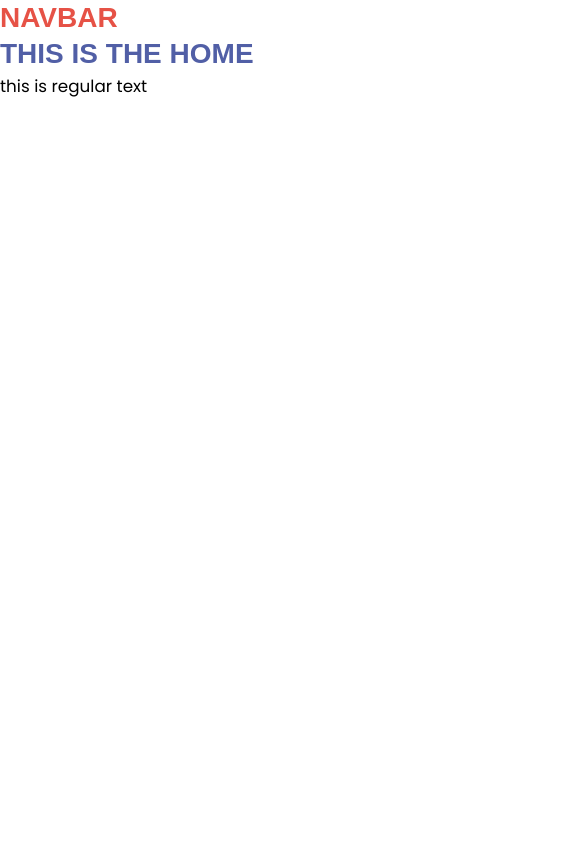
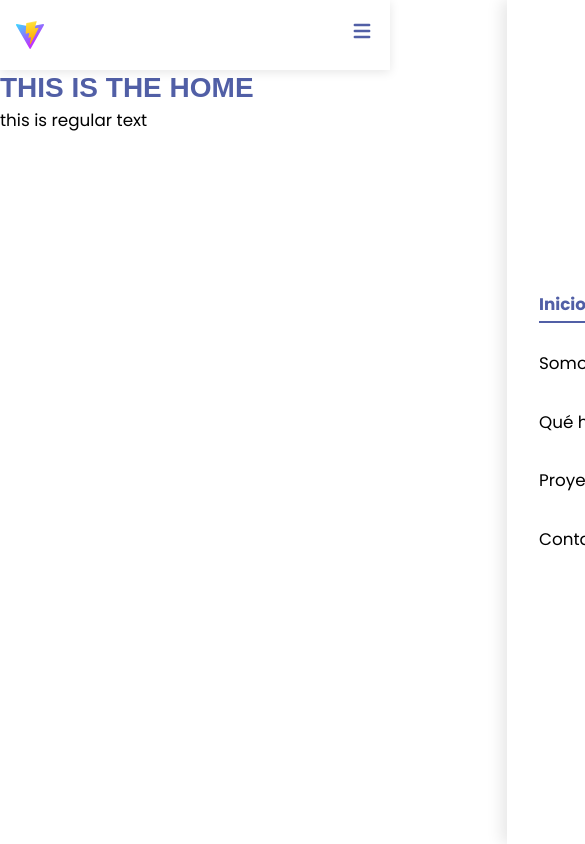
Before and after one commit to Bulllt/MatrizWebsite, a React (Vite) app: page / in a window 390 px wide. Shown: the top 844 px of the page, 585 px wide, since content can reach past the window. Built offline with nearby package versions, Linux system fonts and the light colour scheme; a web font is replaced by a local one.

Commit message:
feat: Navbar components style implemented

```diff
--- a/package.json
+++ b/package.json
@@ -12,6 +12,7 @@
   "dependencies": {
     "react": "^19.1.1",
     "react-dom": "^19.1.1",
+    "react-icons": "^5.5.0",
     "react-router-dom": "^7.9.1"
   },
   "devDependencies": {
--- a/src/components/navbar/index.jsx
+++ b/src/components/navbar/index.jsx
@@ -1,10 +1,60 @@
-import React from "react";
+import React, { useState } from "react";
+import { NavLink } from "react-router-dom";
+import { HiMenu, HiX } from "react-icons/hi";
+import { FaInstagram } from "react-icons/fa";
 import "./style.css";
 
 export default function Navbar() {
+  const [isMenuOpen, setIsMenuOpen] = useState(false);
+
+  const toggleMenu = () => {
+    setIsMenuOpen(!isMenuOpen);
+  };
+
+  const navLinks = [
+    { name: "Inicio", path: "/" },
+    { name: "Somos", path: "/somos" },
+    { name: "Qué hacemos", path: "/queHacemos" },
+    { name: "Proyectos", path: "/proyectos" },
+    { name: "Contacto", path: "/contacto" },
+  ];
+
   return (
     <nav className="navbarContainer">
-      <h1>NAVBAR</h1>
+      <NavLink to={"/"} className="navbarLogo">
+        <img src="/vite.svg" alt="Logo" />
+      </NavLink>
+
+      <div className={`navbarLinks ${isMenuOpen ? "navbarLinksActive" : ""}`}>
+        {navLinks.map((link, index) => (
+          <NavLink
+            key={index}
+            to={link.path}
+            className={({ isActive }) =>
+              isActive ? "navbarLink navbarLinkActive" : "navbarLink"
+            }
+            onClick={() => setIsMenuOpen(false)}
+          >
+            {link.name}
+          </NavLink>
+        ))}
+
+        <div className="navbarSidebarFooter">
+          <a
+            href="https://instagram.com"
+            target="_blank"
+            rel="noopener noreferrer"
+            className="navbarInstagramLink"
+          >
+            <FaInstagram className="navbarInstagramIcon" />
+          </a>
+          <p className="navbarLocation">Osorno, Chile</p>
+        </div>
+      </div>
+
+      <div className="navbarToggle" onClick={toggleMenu}>
+        {isMenuOpen ? <HiX /> : <HiMenu />}
+      </div>
     </nav>
   );
 }
--- a/src/components/navbar/style.css
+++ b/src/components/navbar/style.css
@@ -1,3 +1,150 @@
-.navbarContainer h1 {
+.navbarContainer {
+  display: flex;
+  justify-content: space-between;
+  align-items: center;
+  padding: 1rem 2rem;
+  background-color: rgba(255, 255, 255, 0.9);
+  backdrop-filter: blur(10px);
+  position: sticky;
+  top: 0;
+  z-index: 1000;
+  box-shadow: 0 2px 10px rgba(0, 0, 0, 0.1);
+}
+
+.navbarLogo {
+  cursor: pointer;
+  display: flex;
+  align-items: center;
+}
+
+.navbarLogo img {
+  height: 2rem;
+  width: auto;
+  transition: var(--transition);
+}
+
+.navbarLogo img:hover {
+  transform: scale(1.1);
+}
+
+.navbarLinks {
+  display: flex;
+  gap: 2rem;
+}
+
+.navbarLink {
+  color: var(--text-color);
+  text-decoration: none;
+  transition: var(--transition);
+  position: relative;
+}
+
+.navbarLink:hover {
+  color: var(--primary-color);
+}
+
+.navbarLink::after {
+  content: "";
+  position: absolute;
+  width: 0;
+  height: 2px;
+  bottom: -5px;
+  left: 0;
+  background-color: var(--primary-color);
+  transition: var(--transition);
+}
+
+.navbarLink:hover::after {
+  width: 100%;
+}
+
+.navbarLinkActive {
+  color: var(--primary-color);
+  font-weight: 800;
+}
+
+.navbarLinkActive::after {
+  width: 100%;
+}
+
+.navbarSidebarFooter {
+  display: none;
+  flex-direction: column;
+  align-items: center;
+  gap: 0.5rem;
+  margin-top: 2rem;
+  padding-top: 2rem;
+  border-top: 1px solid rgba(0, 0, 0, 0.1);
+}
+
+.navbarInstagramLink {
+  display: flex;
+  align-items: center;
+  justify-content: center;
+  transition: var(--transition);
+}
+
+.navbarInstagramIcon {
+  font-size: 1.5rem;
+  color: var(--primary-color);
+  transition: var(--transition);
+}
+
+.navbarInstagramLink:hover .navbarInstagramIcon {
   color: var(--accent-color);
+  transform: scale(1.1);
 }
+
+.navbarLocation {
+  font-size: 0.9rem;
+  color: var(--gray);
+  margin: 0;
+}
+
+.navbarToggle {
+  display: none;
+  font-size: 1.5rem;
+  cursor: pointer;
+  color: var(--primary-color);
+}
+
+/* Responsive styles */
+@media screen and (max-width: 768px) {
+  .navbarContainer {
+    padding: 1rem;
+  }
+
+  .navbarLogo img {
+    height: 1.75rem;
+  }
+
+  .navbarLinks {
+    position: fixed;
+    top: 0;
+    right: -100%;
+    height: 100vh;
+    width: 70%;
+    flex-direction: column;
+    background-color: var(--background);
+    box-shadow: -5px 0 15px rgba(0, 0, 0, 0.1);
+    padding: 2rem;
+    transition: var(--transition);
+    gap: 2rem;
+    justify-content: center;
+    align-items: flex-start;
+  }
+
+  .navbarLinksActive {
+    right: 0;
+  }
+
+  .navbarLinksActive .navbarSidebarFooter {
+    display: flex;
+    width: 100%;
+  }
+
+  .navbarToggle {
+    display: block;
+    z-index: 1001;
+  }
+}
```
